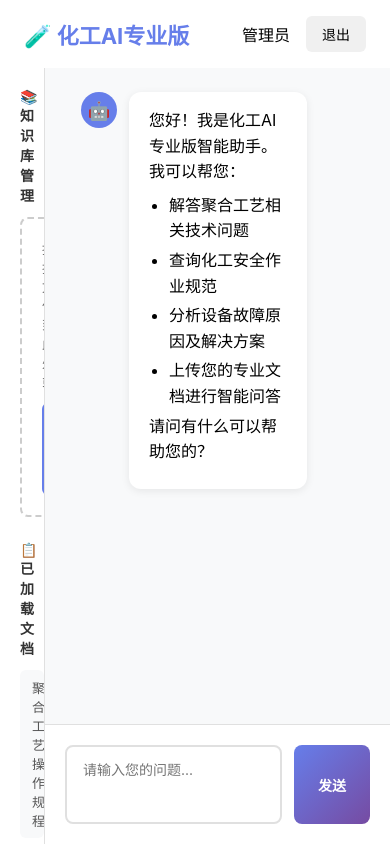
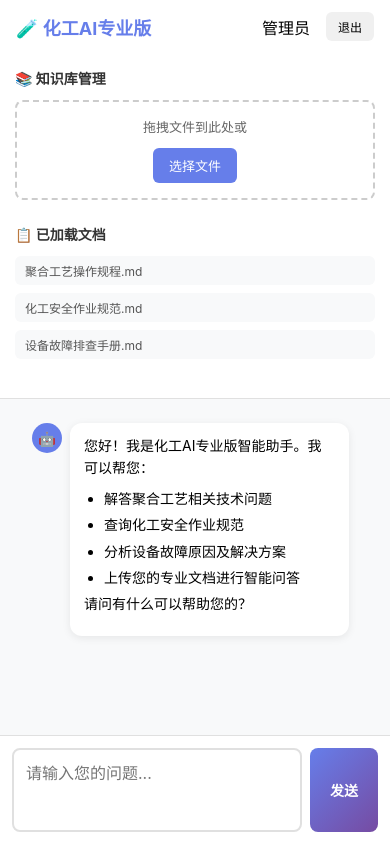
Before and after one commit to luckyruirui6-arch/chemical-ai, a plain HTML site: page static/index.html in a window 390 px wide. Drawn offline with Linux system fonts and the light colour scheme.

Commit message:
适配手机端响应式布局

```diff
--- a/static/css/main.css
+++ b/static/css/main.css
@@ -16,6 +16,7 @@ body {
     align-items: center;
     justify-content: center;
     min-height: 100vh;
+    padding: 20px;
 }
 
 .login-container {
@@ -111,6 +112,8 @@ body {
     justify-content: space-between;
     align-items: center;
     box-shadow: 0 2px 10px rgba(0, 0, 0, 0.1);
+    flex-wrap: wrap;
+    gap: 10px;
 }
 
 .header-left h1 {
@@ -122,6 +125,7 @@ body {
     display: flex;
     align-items: center;
     gap: 16px;
+    flex-wrap: wrap;
 }
 
 .btn-small {
@@ -256,6 +260,7 @@ body {
     border-radius: 12px;
     box-shadow: 0 2px 8px rgba(0, 0, 0, 0.08);
     line-height: 1.6;
+    word-break: break-word;
 }
 
 .message-content p {
@@ -314,3 +319,89 @@ body {
     font-size: 12px;
     color: #27ae60;
 }
+
+/* ========== 手机适配 (屏幕宽度 < 768px) ========== */
+@media (max-width: 768px) {
+    /* 登录页卡片占满宽度 */
+    .login-container {
+        padding: 10px;
+    }
+    .login-box {
+        padding: 30px 20px;
+    }
+
+    /* 主页面：侧边栏移到顶部，聊天区全宽 */
+    .main-content {
+        flex-direction: column;
+    }
+    .sidebar {
+        width: 100%;
+        border-right: none;
+        border-bottom: 1px solid #e0e0e0;
+        padding: 15px;
+    }
+    .chat-area {
+        width: 100%;
+    }
+
+    /* 消息气泡占满屏幕更舒服 */
+    .message {
+        max-width: 95%;
+    }
+    .message-avatar {
+        width: 30px;
+        height: 30px;
+        font-size: 14px;
+        margin: 0 8px;
+    }
+    .message-content {
+        padding: 12px 14px;
+        font-size: 14px;
+    }
+
+    /* 输入区域 */
+    .chat-input-area {
+        padding: 12px;
+        gap: 8px;
+    }
+    .chat-input-area textarea {
+        padding: 10px 12px;
+        font-size: 16px; /* 防止 iOS 自动缩放 */
+    }
+    .btn-send {
+        padding: 0 20px;
+        font-size: 14px;
+    }
+
+    /* 头部换行 */
+    .header {
+        padding: 12px 16px;
+    }
+    .header-left h1 {
+        font-size: 18px;
+    }
+    .btn-small {
+        padding: 6px 12px;
+        font-size: 12px;
+    }
+
+    /* 侧边栏内部 */
+    .upload-area {
+        padding: 15px;
+    }
+    .doc-list li {
+        padding: 6px 10px;
+        font-size: 12px;
+    }
+
+    /* 管理员表格 – 横向滚动 */
+    .users-table, .codes-table {
+        display: block;
+        overflow-x: auto;
+        white-space: nowrap;
+    }
+    .users-table th, .users-table td,
+    .codes-table th, .codes-table td {
+        padding: 8px 12px;
+    }
+}
```
